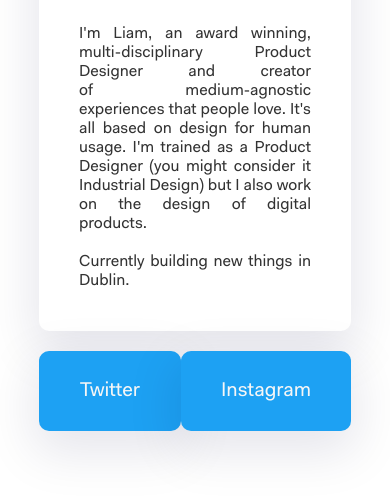
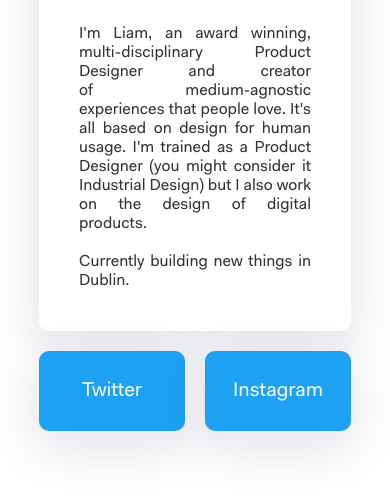
Before and after one commit to melmdesign/liamm, a plain HTML site: page index.html in a window 390 px wide. Shown: the part 150-646 px from the top of the page. Drawn offline with nearby package versions, Linux system fonts and the light colour scheme.

Commit message:
Social Link Edit

```diff
--- a/css/liam-murphy.webflow.css
+++ b/css/liam-murphy.webflow.css
@@ -182,6 +182,7 @@
     padding-top: 30px;
   }
   .top-div.bottom {
+    height: 60px;
     margin-bottom: 12px;
   }
   .name {
@@ -197,6 +198,11 @@
     line-height: 19px;
   }
   .div-block {
+    -webkit-box-orient: horizontal;
+    -webkit-box-direction: normal;
+    -webkit-flex-direction: row;
+    -ms-flex-direction: row;
+    flex-direction: row;
     -webkit-box-pack: center;
     -webkit-justify-content: center;
     -ms-flex-pack: center;
@@ -204,10 +210,19 @@
     -webkit-flex-wrap: wrap;
     -ms-flex-wrap: wrap;
     flex-wrap: wrap;
+    -webkit-box-align: center;
+    -webkit-align-items: center;
+    -ms-flex-align: center;
+    align-items: center;
+  }
+  .link-block {
+    width: 50%;
   }
   .link-block-2 {
+    width: 50%;
     margin-top: 0px;
     margin-left: 0px;
+    padding-left: 20px;
   }
 }
 
```
Also changed, not shown: index.html (+1 -1 lines).
